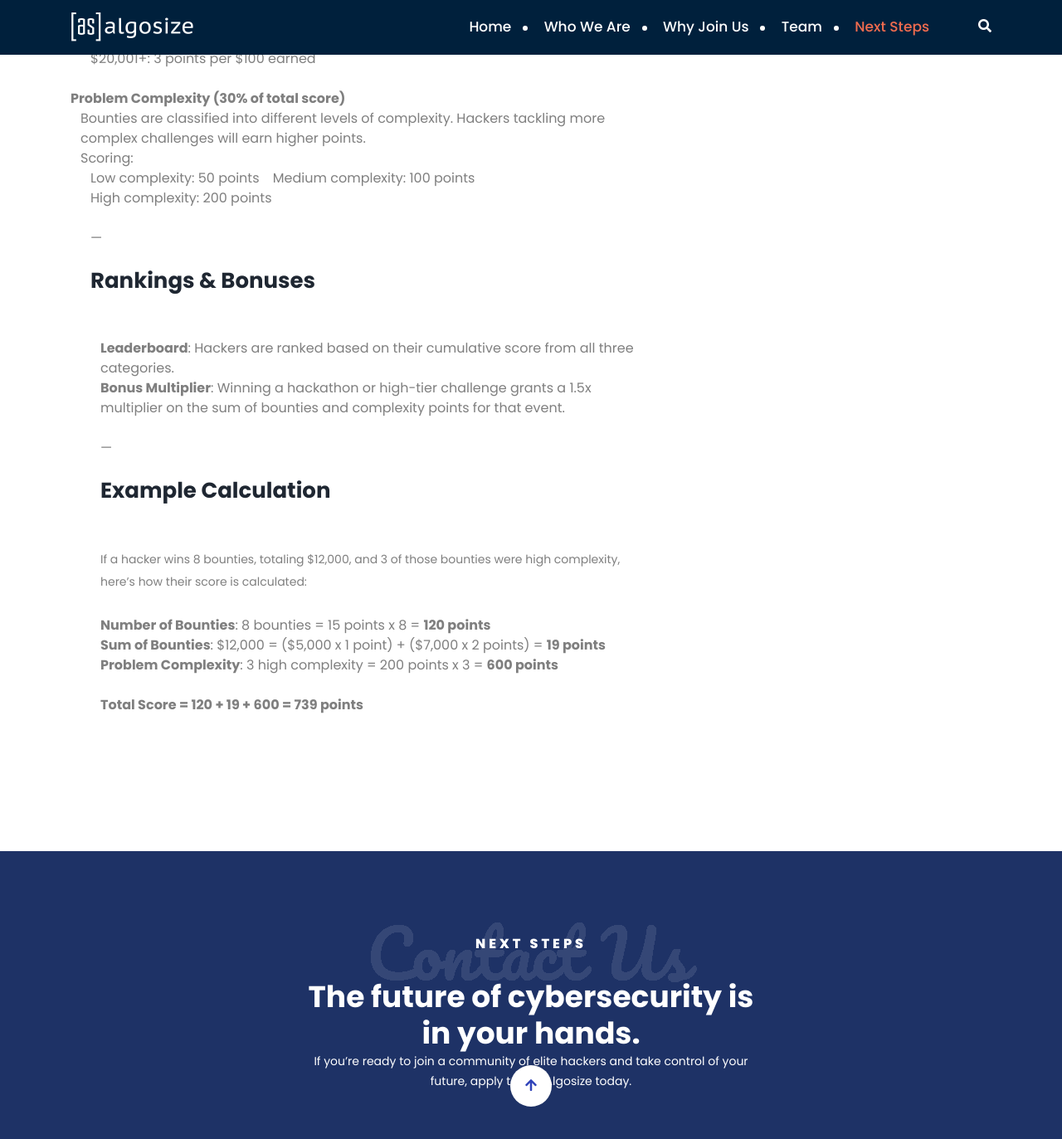
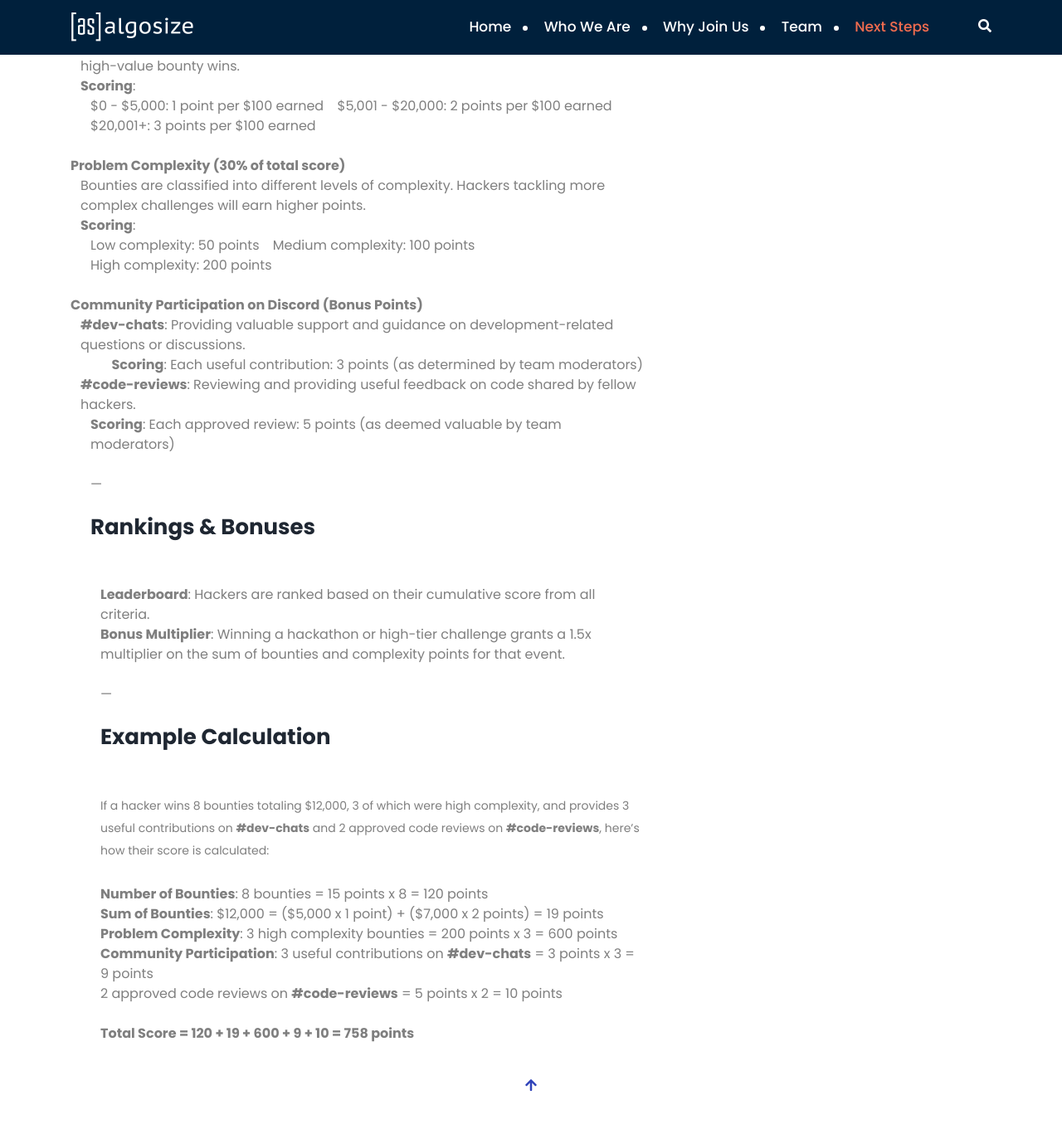
Before and after one commit to AlgoSize/website, a Jekyll site: the page built from _services/Gamification-Bounties.md, in a window 1280 px wide and 1400 px high, scrolled down 1510 px. Shown: the top 1373 px of the window at 83% size. Built offline with Jekyll 4.4.1, drawn with Linux system fonts in a browser that asks for light colours; some of the changed text lies outside the part shown.

Commit message:
Update Gamification-Bounties.md

```diff
--- a/_services/Gamification-Bounties.md
+++ b/_services/Gamification-Bounties.md
@@ -3,11 +3,12 @@ title: "Gamification of Bounties"
 icon: '<i class="fas fa-chart-line"></i>'
 layout: service
 ---
-
+<br/>
+<br/>
 ### **Algosize Bounty Scoring System**
 <br/>
 <br/>
-Our gamification system ranks hackers based on their performance across three key metrics: **number of bounties won**, **sum of bounty rewards**, and **problem complexity**. Here's how it works:
+Our gamification system ranks hackers based on their performance across several key metrics: **number of bounties won**, **sum of bounty rewards**, **problem complexity**, and **community participation on Discord**. Here’s how it works:
 <br/>
 <br/>
 ---
@@ -17,8 +18,8 @@ Our gamification system ranks hackers based on their performance across three ke
 <br/>
 <br/>
 1. **Number of Bounties Won (30% of total score)**
-   - Each bounty successfully claimed adds to the hacker's score. The more bounties won, the higher the ranking.
-   - Scoring:
+   - Each bounty successfully claimed adds to the hacker’s score. The more bounties won, the higher the ranking.
+   - **Scoring**:
      - 1-5 bounties: 10 points per bounty
      - 6-10 bounties: 15 points per bounty
      - 11+ bounties: 20 points per bounty
@@ -26,7 +27,7 @@ Our gamification system ranks hackers based on their performance across three ke
 <br/>
 2. **Sum of Bounties Earned (40% of total score)**
    - The total monetary value of bounties collected influences the ranking, incentivizing high-value bounty wins.
-   - Scoring:
+   - **Scoring**:
      - $0 - $5,000: 1 point per $100 earned
      - $5,001 - $20,000: 2 points per $100 earned
      - $20,001+: 3 points per $100 earned
@@ -34,10 +35,17 @@ Our gamification system ranks hackers based on their performance across three ke
 <br/>
 3. **Problem Complexity (30% of total score)**
    - Bounties are classified into different levels of complexity. Hackers tackling more complex challenges will earn higher points.
-   - Scoring:
+   - **Scoring**:
      - Low complexity: 50 points
      - Medium complexity: 100 points
      - High complexity: 200 points
+<br/>
+<br/>
+4. **Community Participation on Discord (Bonus Points)**
+   - **#dev-chats**: Providing valuable support and guidance on development-related questions or discussions.
+     - **Scoring**: Each useful contribution: 3 points (as determined by team moderators)
+   - **#code-reviews**: Reviewing and providing useful feedback on code shared by fellow hackers.
+     - **Scoring**: Each approved review: 5 points (as deemed valuable by team moderators)
 <br/>
 <br/>
 ---
@@ -46,7 +54,7 @@ Our gamification system ranks hackers based on their performance across three ke
 ### **Rankings & Bonuses**
 <br/>
 <br/>
-- **Leaderboard**: Hackers are ranked based on their cumulative score from all three categories.
+- **Leaderboard**: Hackers are ranked based on their cumulative score from all criteria.
 - **Bonus Multiplier**: Winning a hackathon or high-tier challenge grants a 1.5x multiplier on the sum of bounties and complexity points for that event.
 <br/>
 <br/>
@@ -56,14 +64,16 @@ Our gamification system ranks hackers based on their performance across three ke
 ### **Example Calculation**
 <br/>
 <br/>
-If a hacker wins 8 bounties, totaling $12,000, and 3 of those bounties were high complexity, here’s how their score is calculated:
+If a hacker wins 8 bounties totaling $12,000, 3 of which were high complexity, and provides 3 useful contributions on **#dev-chats** and 2 approved code reviews on **#code-reviews**, here’s how their score is calculated:
 <br/>
 <br/>
-- **Number of Bounties**: 8 bounties = 15 points x 8 = **120 points**
-- **Sum of Bounties**: $12,000 = ($5,000 x 1 point) + ($7,000 x 2 points) = **19 points**
-- **Problem Complexity**: 3 high complexity = 200 points x 3 = **600 points**
+- **Number of Bounties**: 8 bounties = 15 points x 8 = 120 points
+- **Sum of Bounties**: $12,000 = ($5,000 x 1 point) + ($7,000 x 2 points) = 19 points
+- **Problem Complexity**: 3 high complexity bounties = 200 points x 3 = 600 points
+- **Community Participation**: 3 useful contributions on **#dev-chats** = 3 points x 3 = 9 points
+  2 approved code reviews on **#code-reviews** = 5 points x 2 = 10 points
 <br/>
 <br/>
-**Total Score = 120 + 19 + 600 = 739 points**
+**Total Score = 120 + 19 + 600 + 9 + 10 = 758 points**
 <br/>
 <br/>
```
